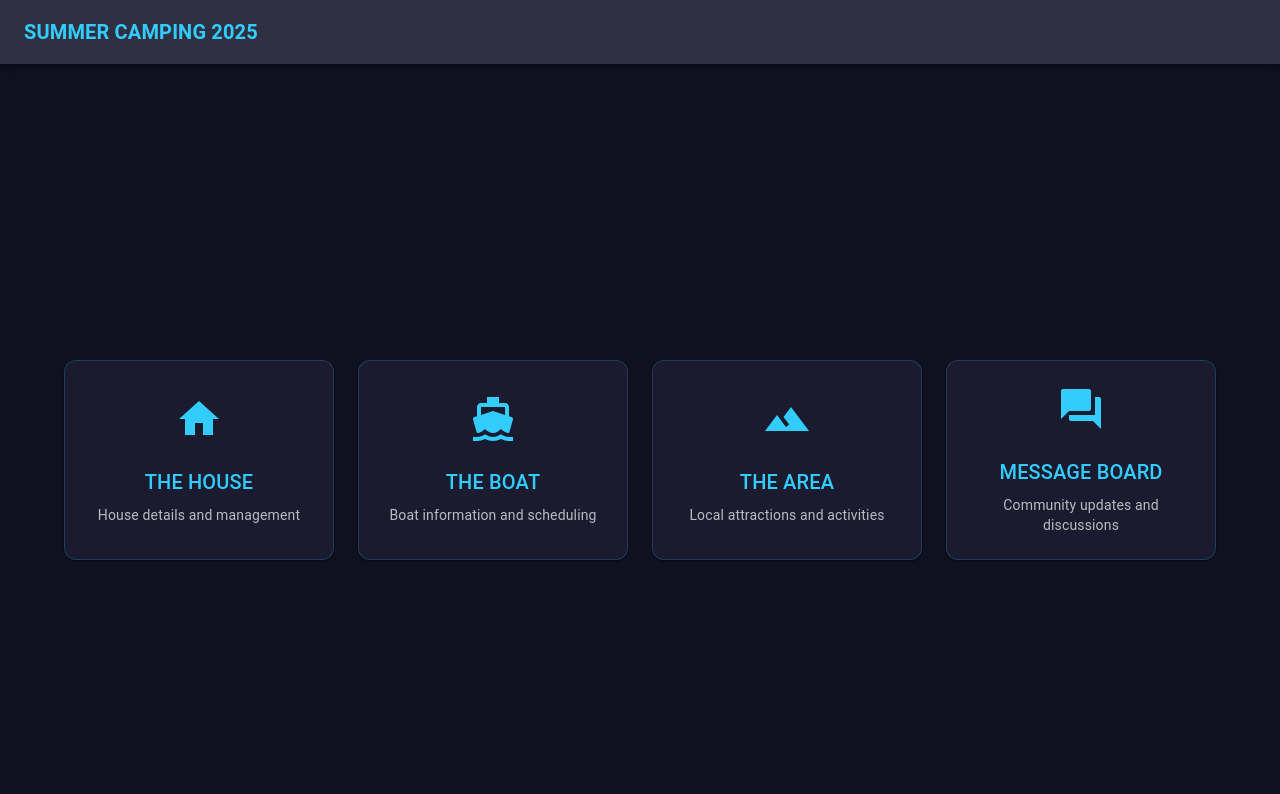
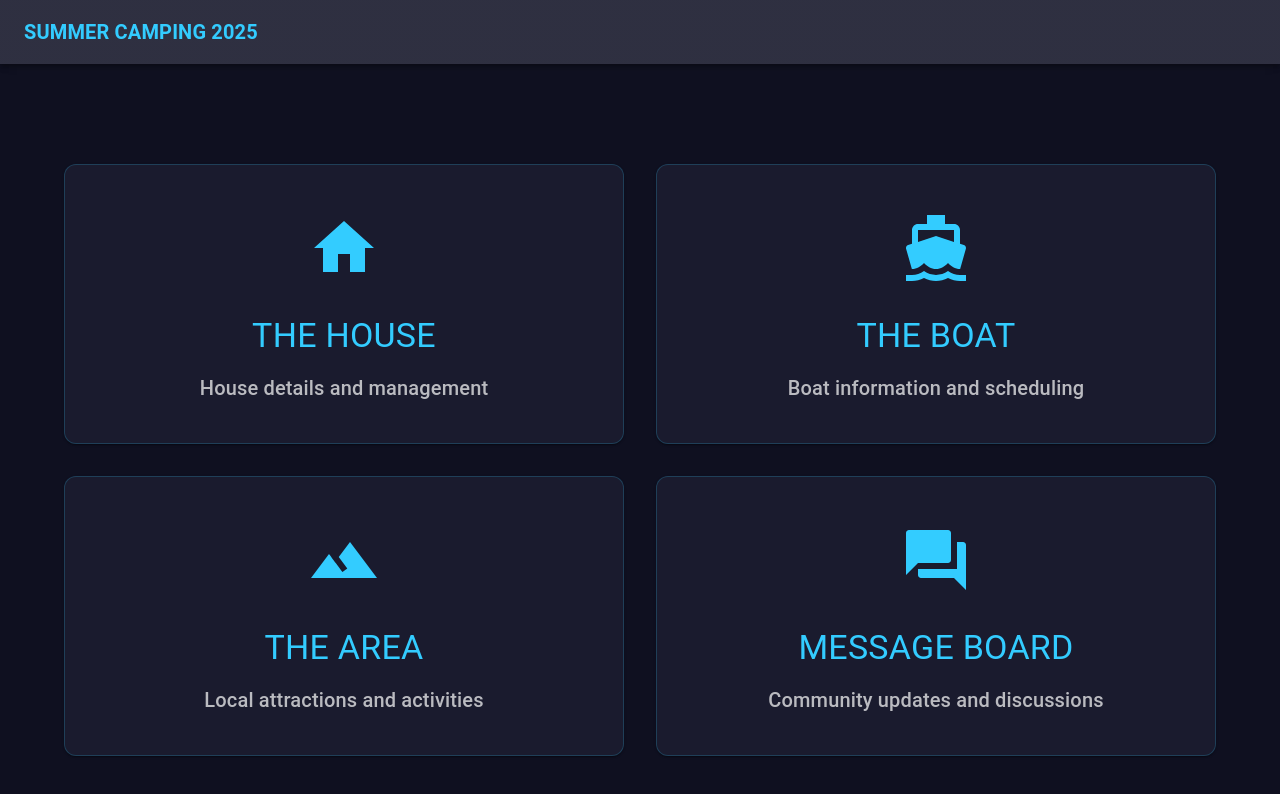
Before and after one commit to andyfreed/summercamping2025, a React (Create React App) app: page /#/ in a window 1280 px wide. Shown: the top 794 px of the page. Built offline with nearby package versions, Linux system fonts and the light colour scheme; a web font is replaced by a local one.

Commit message:
feat: increase size of main dashboard cards and improve visual hierarchy

```diff
--- a/src/components/Dashboard.js
+++ b/src/components/Dashboard.js
@@ -10,6 +10,7 @@ const sections = [
   { title: 'THE HOUSE', icon: HomeIcon, path: '/house', description: 'House details and management' },
   { title: 'THE BOAT', icon: DirectionsBoatIcon, path: '/boat', description: 'Boat information and scheduling' },
   { title: 'THE AREA', icon: TerrainIcon, path: '/area', description: 'Local attractions and activities' },
+  { title: 'MESSAGE BOARD', icon: ForumIcon, path: '/messages', description: 'Community updates and discussions' }
 ];
 
 function Dashboard() {
@@ -17,32 +18,40 @@ function Dashboard() {
 
   return (
     <Container maxWidth="lg" sx={{ height: 'calc(100vh - 88px)', display: 'flex', alignItems: 'center' }}>
-      <Grid container spacing={3} justifyContent="center">
+      <Grid container spacing={4} justifyContent="center">
         {sections.map((section) => {
           const Icon = section.icon;
           return (
-            <Grid item xs={12} sm={6} md={3} key={section.title}>
+            <Grid item xs={12} sm={6} key={section.title}>
               <Card
                 onClick={() => navigate(section.path)}
                 sx={{
-                  height: '100%',
+                  height: '280px',
                   cursor: 'pointer',
                   transition: 'all 0.3s ease-in-out',
                   '&:hover': {
-                    transform: 'translateY(-4px)',
-                    boxShadow: (theme) => `0 4px 20px ${theme.palette.primary.main}40`,
+                    transform: 'translateY(-8px)',
+                    boxShadow: (theme) => `0 8px 24px ${theme.palette.primary.main}40`,
                     borderColor: 'primary.main',
                   },
                 }}
               >
-                <CardContent sx={{ height: '100%', display: 'flex', flexDirection: 'column', justifyContent: 'center', alignItems: 'center', textAlign: 'center', p: 3 }}>
-                  <Box sx={{ mb: 2, color: 'primary.main' }}>
-                    <Icon sx={{ fontSize: 48 }} />
+                <CardContent sx={{
+                  height: '100%',
+                  display: 'flex',
+                  flexDirection: 'column',
+                  justifyContent: 'center',
+                  alignItems: 'center',
+                  textAlign: 'center',
+                  p: 4
+                }}>
+                  <Box sx={{ mb: 3, color: 'primary.main' }}>
+                    <Icon sx={{ fontSize: 72 }} />
                   </Box>
-                  <Typography variant="h6" component="h2" gutterBottom sx={{ color: 'primary.main' }}>
+                  <Typography variant="h4" component="h2" gutterBottom sx={{ color: 'primary.main', mb: 2 }}>
                     {section.title}
                   </Typography>
-                  <Typography variant="body2" color="text.secondary">
+                  <Typography variant="h6" color="text.secondary">
                     {section.description}
                   </Typography>
                 </CardContent>
@@ -50,33 +59,6 @@ function Dashboard() {
             </Grid>
           );
         })}
-        <Grid item xs={12} sm={6} md={3}>
-          <Card
-            onClick={() => navigate('/messages')}
-            sx={{
-              height: '100%',
-              cursor: 'pointer',
-              transition: 'all 0.3s ease-in-out',
-              '&:hover': {
-                transform: 'translateY(-4px)',
-                boxShadow: (theme) => `0 4px 20px ${theme.palette.primary.main}40`,
-                borderColor: 'primary.main',
-              },
-            }}
-          >
-            <CardContent sx={{ height: '100%', display: 'flex', flexDirection: 'column', justifyContent: 'center', alignItems: 'center', textAlign: 'center', p: 3 }}>
-              <Box sx={{ mb: 2, color: 'primary.main' }}>
-                <ForumIcon sx={{ fontSize: 48 }} />
-              </Box>
-              <Typography variant="h6" component="h2" gutterBottom sx={{ color: 'primary.main' }}>
-                MESSAGE BOARD
-              </Typography>
-              <Typography variant="body2" color="text.secondary">
-                Community updates and discussions
-              </Typography>
-            </CardContent>
-          </Card>
-        </Grid>
       </Grid>
     </Container>
   );
```
Also changed, not shown: 1 other file (tests, documents, lock files or other folders).
